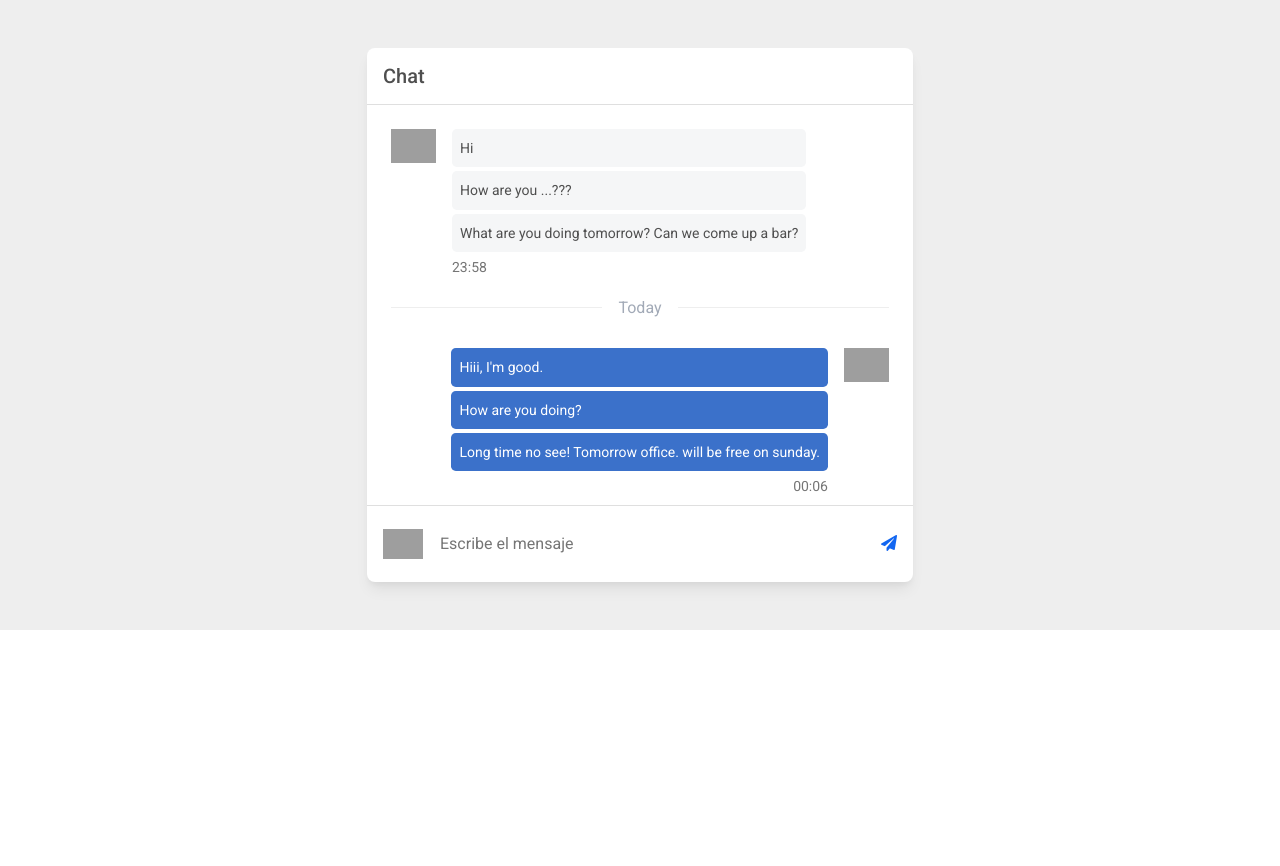
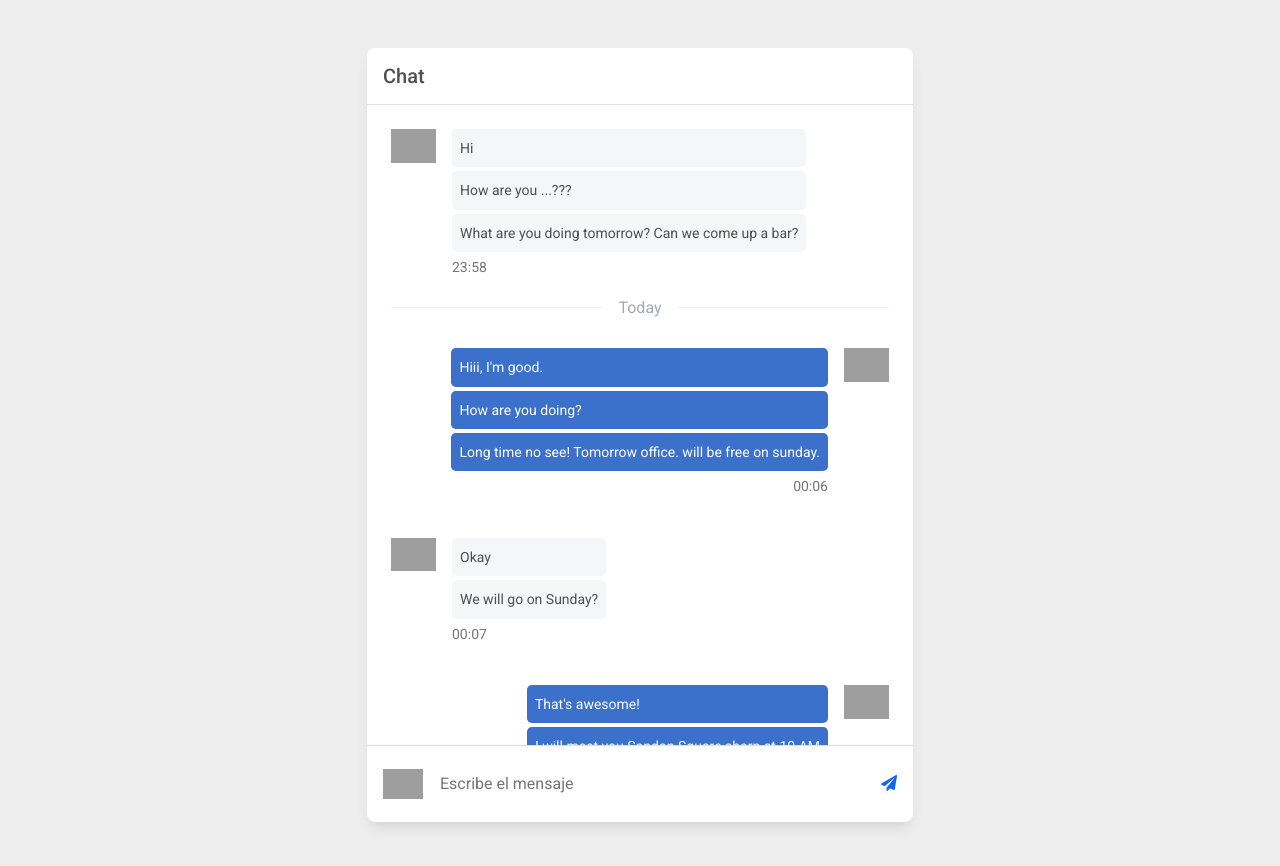
Before and after one commit to jeanpiereche/frontend-del-prueba, a plain HTML site: page index.html in a window 1280 px wide. Before the commit the page ends 800 px from the top, so only its background shows below. Drawn offline with Linux system fonts and the light colour scheme; grey boxes are pictures that could not be loaded.

Commit message:
change height

```diff
--- a/index.html
+++ b/index.html
@@ -47,7 +47,7 @@
             <div class="card-header d-flex justify-content-between align-items-center p-3">
               <h5 class="mb-0">Chat</h5>
             </div>
-            <div class="card-body" data-mdb-perfect-scrollbar="true" style="position: relative; height: 400px;
+            <div class="card-body" data-mdb-perfect-scrollbar="true" style="position: relative; height: 50vw;
             overflow-y: scroll;scrollbar-width: none;">
 
               <div class="d-flex flex-row justify-content-start">
```
